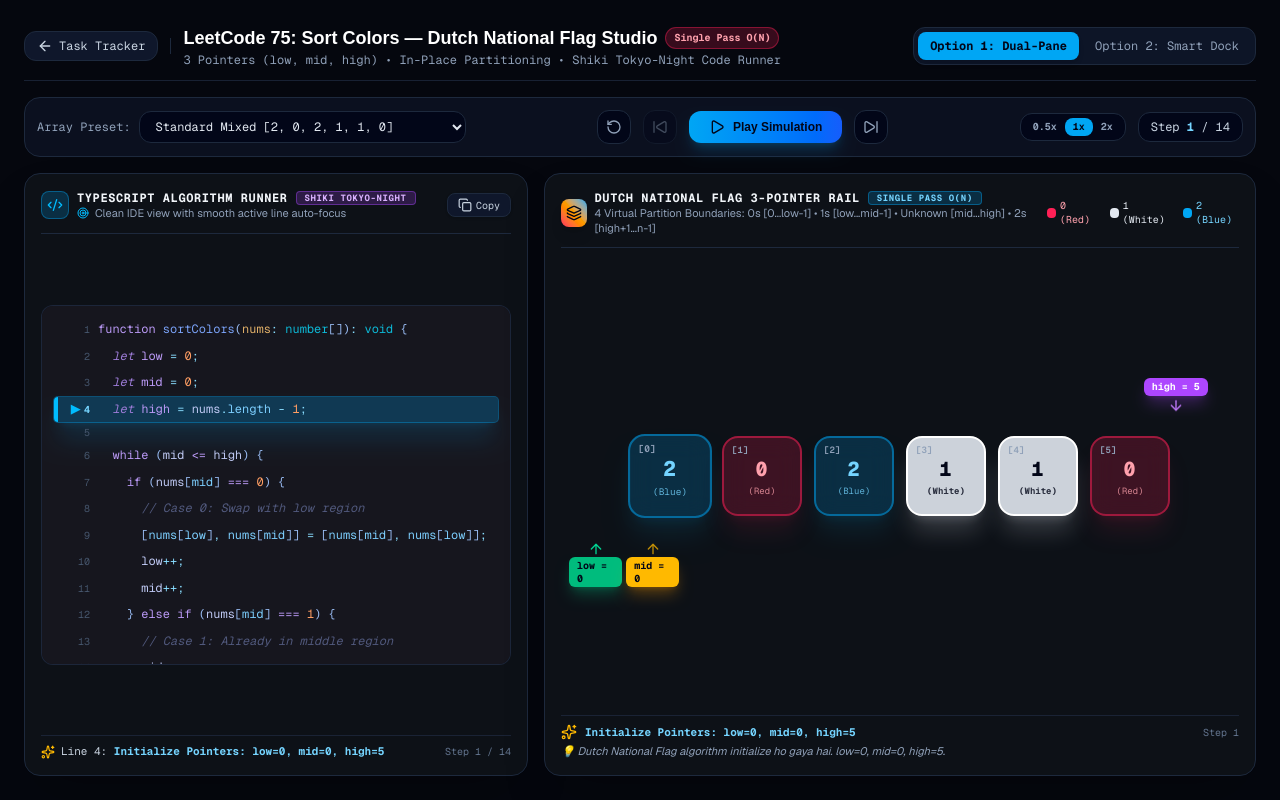
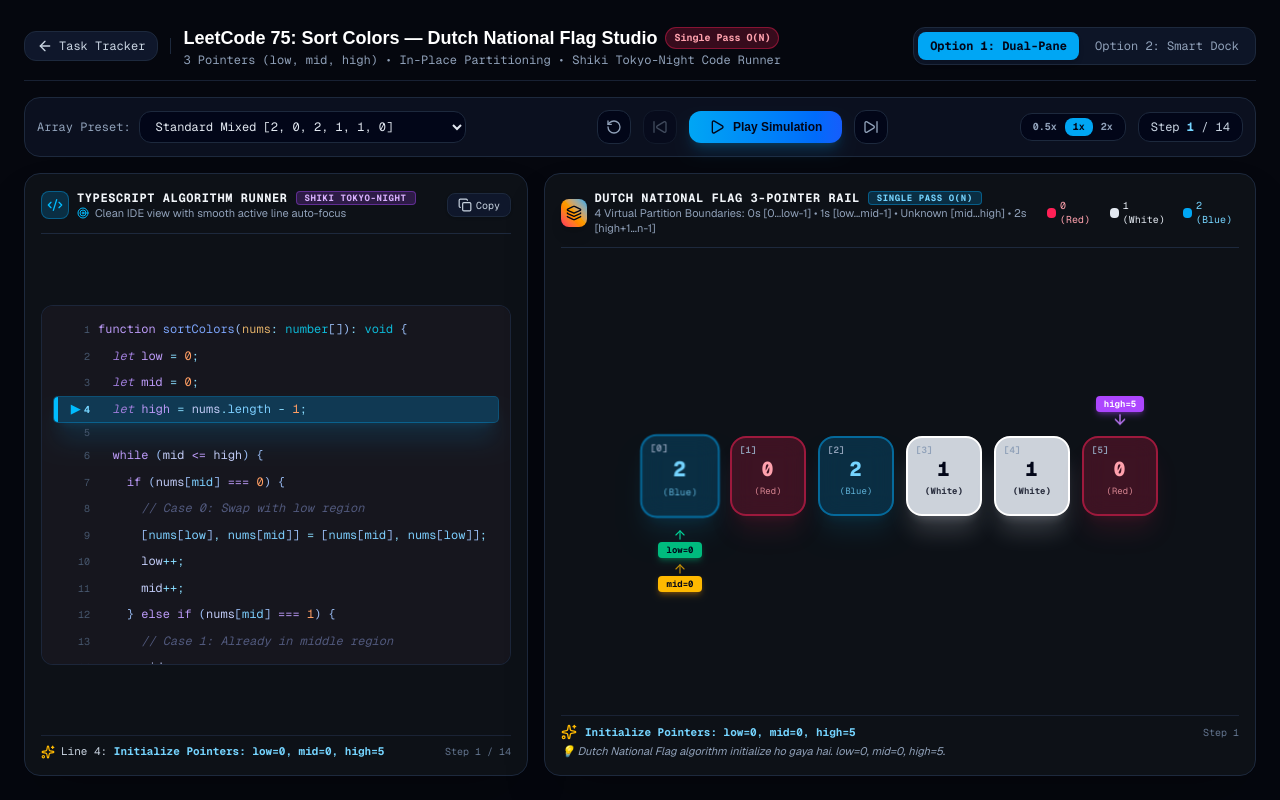
Before and after one commit to Kkknight-12/dsa-visualizer-test, a Next.js app: page /sort-colors in a window 1280 px wide. Built offline with nearby package versions, Linux system fonts and the light colour scheme.

Commit message:
fix: ensure pixel-perfect column alignment for low, mid, and high pointers in Sort Colors studio

```diff
--- a/components/sort-colors/DualPointerRail.tsx
+++ b/components/sort-colors/DualPointerRail.tsx
@@ -2,7 +2,7 @@
 
 import React from 'react';
 import { motion, AnimatePresence } from 'framer-motion';
-import { ArrowUp, ArrowDown, Sparkles, Layers, Shield } from 'lucide-react';
+import { ArrowUp, ArrowDown, Sparkles, Layers } from 'lucide-react';
 import { SortColorsStep } from '@/lib/sortColorsSimulation';
 
 interface DualPointerRailProps {
@@ -10,7 +10,7 @@ interface DualPointerRailProps {
 }
 
 export function DualPointerRail({ currentStep }: DualPointerRailProps) {
-  const { arraySnapshot, low, mid, high, swappingIndices, actionType } = currentStep;
+  const { arraySnapshot, low, mid, high, swappingIndices } = currentStep;
 
   const getColorConfig = (val: number) => {
     switch (val) {
@@ -76,48 +76,46 @@ export function DualPointerRail({ currentStep }: DualPointerRailProps) {
         </div>
       </div>
 
-      {/* 2. Main 2D Array Rail Canvas */}
-      <div className="flex-1 flex flex-col justify-center gap-6 my-4 px-2">
-        {/* Top High Pointer Track */}
-        <div className="relative h-8 flex items-center">
-          {arraySnapshot.map((_, idx) => (
-            <div key={`high-track-${idx}`} className="flex-1 flex justify-center">
-              {idx === high ? (
+      {/* 2. Main 2D Array Rail Canvas with Unified Column Alignment */}
+      <div className="flex-1 flex items-center justify-center gap-2 sm:gap-3 px-2 py-4">
+        {arraySnapshot.map((val, idx) => {
+          const config = getColorConfig(val);
+          const isSwapping = swappingIndices?.includes(idx);
+          const isLowHere = idx === low;
+          const isMidHere = idx === mid;
+          const isHighHere = idx === high;
+
+          return (
+            <div
+              key={`col-${idx}`}
+              className="flex-1 max-w-[76px] flex flex-col items-center justify-center gap-2"
+            >
+              {/* TOP SLOT: High Pointer Badge (Points Down) */}
+              <div className="h-10 flex items-end justify-center w-full">
+                {isHighHere ? (
                   <motion.div
-                  layoutId="high-pointer"
-                  className="flex flex-col items-center gap-0.5"
-                  transition={{ type: 'spring', stiffness: 300, damping: 25 }}
+                    layoutId="high-pointer-badge"
+                    className="flex flex-col items-center"
+                    transition={{ type: 'spring', stiffness: 350, damping: 28 }}
                   >
-                  <span className="px-2 py-0.5 rounded-md bg-purple-500 text-white text-[10px] font-bold shadow-lg shadow-purple-500/30 flex items-center gap-1">
-                    high = {high}
+                    <span className="px-2 py-0.5 rounded bg-purple-500 text-white text-[9px] font-bold shadow-md shadow-purple-500/30 whitespace-nowrap">
+                      high={high}
                     </span>
                     <ArrowDown className="w-4 h-4 text-purple-400 animate-bounce" />
                   </motion.div>
                 ) : null}
               </div>
-          ))}
-        </div>
 
-        {/* 2D Array Cells */}
-        <div className="flex items-center gap-3 justify-center">
-          {arraySnapshot.map((val, idx) => {
-            const config = getColorConfig(val);
-            const isSwapping = swappingIndices?.includes(idx);
-            const isMid = idx === mid;
-            const isLow = idx === low;
-            const isHigh = idx === high;
-
-            return (
+              {/* CENTER SLOT: 2D Array Cell */}
               <motion.div
-                key={`cell-${idx}`}
                 layout
                 initial={{ scale: 0.9, opacity: 0 }}
                 animate={{
-                  scale: isSwapping ? 1.15 : isMid ? 1.05 : 1,
+                  scale: isSwapping ? 1.12 : isMidHere ? 1.05 : 1,
                   opacity: 1,
                 }}
                 transition={{ type: 'spring', stiffness: 400, damping: 28 }}
-                className={`relative flex-1 max-w-[80px] h-20 rounded-2xl border-2 flex flex-col items-center justify-center shadow-xl backdrop-blur-md transition-colors ${
+                className={`relative w-full h-20 rounded-2xl border-2 flex flex-col items-center justify-center shadow-xl backdrop-blur-md transition-colors ${
                   config.bg
                 } ${isSwapping ? 'ring-4 ring-amber-400 shadow-amber-500/40 z-20' : ''}`}
               >
@@ -131,46 +129,36 @@ export function DualPointerRail({ currentStep }: DualPointerRailProps) {
                   {val}
                 </span>
 
-                {/* Region Tag */}
+                {/* Region Label */}
                 <span className="text-[9px] font-mono opacity-80 mt-0.5">
                   {config.label.split(' ')[1]}
                 </span>
               </motion.div>
-            );
-          })}
-        </div>
 
-        {/* Bottom Low & Mid Pointer Track */}
-        <div className="relative h-12 flex items-center">
-          {arraySnapshot.map((_, idx) => {
-            const isLowHere = idx === low;
-            const isMidHere = idx === mid;
-
-            return (
-              <div key={`low-mid-track-${idx}`} className="flex-1 flex flex-col items-center justify-start gap-1">
-                <div className="flex items-center gap-1">
+              {/* BOTTOM SLOT: Low & Mid Pointer Badges (Points Up) */}
+              <div className="h-14 flex flex-col items-center justify-start gap-1 w-full pt-1">
                 {isLowHere && (
                   <motion.div
-                      layoutId="low-pointer"
+                    layoutId="low-pointer-badge"
                     className="flex flex-col items-center"
-                      transition={{ type: 'spring', stiffness: 300, damping: 25 }}
+                    transition={{ type: 'spring', stiffness: 350, damping: 28 }}
                   >
-                      <ArrowUp className="w-4 h-4 text-emerald-400" />
-                      <span className="px-2 py-0.5 rounded-md bg-emerald-500 text-slate-950 text-[10px] font-bold shadow-lg shadow-emerald-500/30">
-                        low = {low}
+                    <ArrowUp className="w-3.5 h-3.5 text-emerald-400" />
+                    <span className="px-2 py-0.5 rounded bg-emerald-500 text-slate-950 text-[9px] font-bold shadow-md shadow-emerald-500/30 whitespace-nowrap">
+                      low={low}
                     </span>
                   </motion.div>
                 )}
 
                 {isMidHere && (
                   <motion.div
-                      layoutId="mid-pointer"
+                    layoutId="mid-pointer-badge"
                     className="flex flex-col items-center"
-                      transition={{ type: 'spring', stiffness: 300, damping: 25 }}
+                    transition={{ type: 'spring', stiffness: 350, damping: 28 }}
                   >
-                      <ArrowUp className="w-4 h-4 text-amber-400 animate-pulse" />
-                      <span className="px-2 py-0.5 rounded-md bg-amber-400 text-slate-950 text-[10px] font-bold shadow-lg shadow-amber-500/30">
-                        mid = {mid}
+                    <ArrowUp className="w-3.5 h-3.5 text-amber-400 animate-pulse" />
+                    <span className="px-2 py-0.5 rounded bg-amber-400 text-slate-950 text-[9px] font-bold shadow-md shadow-amber-500/30 whitespace-nowrap">
+                      mid={mid}
                     </span>
                   </motion.div>
                 )}
@@ -178,7 +166,6 @@ export function DualPointerRail({ currentStep }: DualPointerRailProps) {
             </div>
           );
         })}
-        </div>
       </div>
 
       {/* 3. Action Step Banner & Hinglish Rule Footer */}
```
Lines whose indentation alone changed are shown as unchanged.
